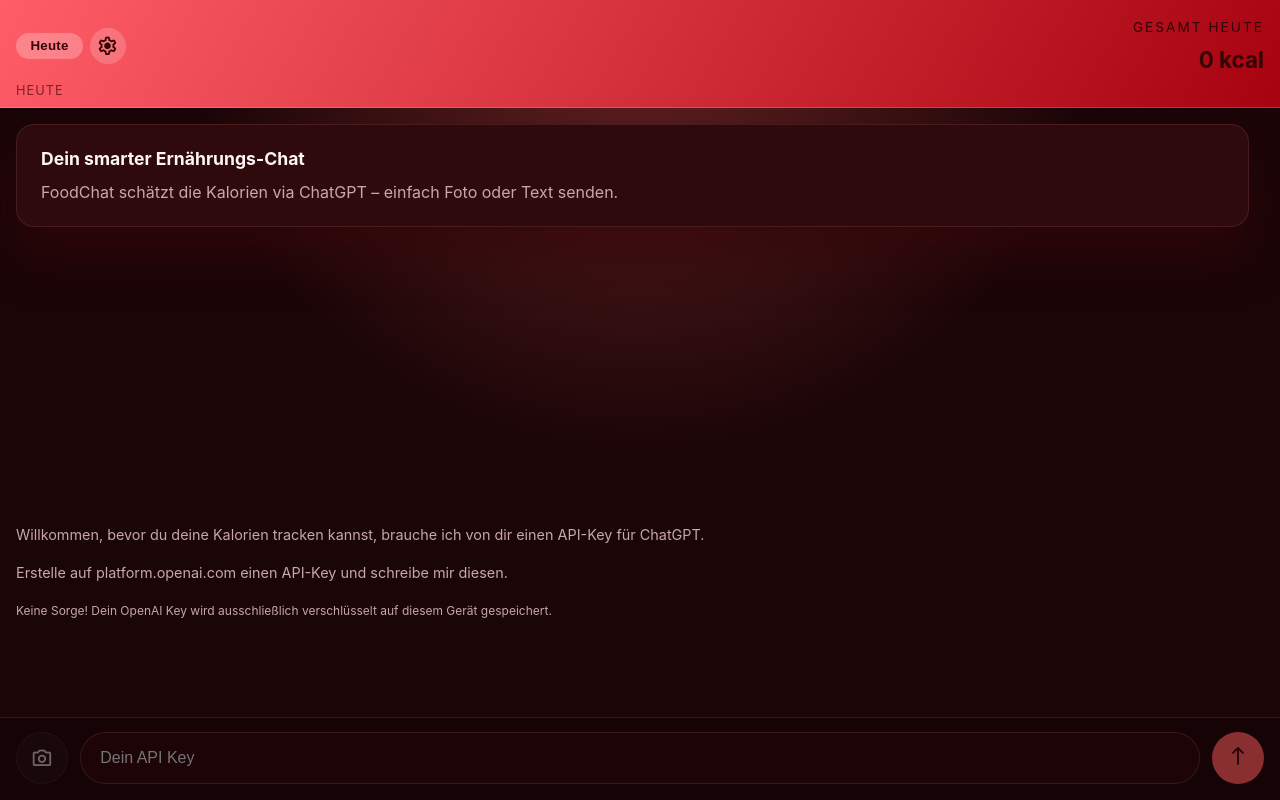
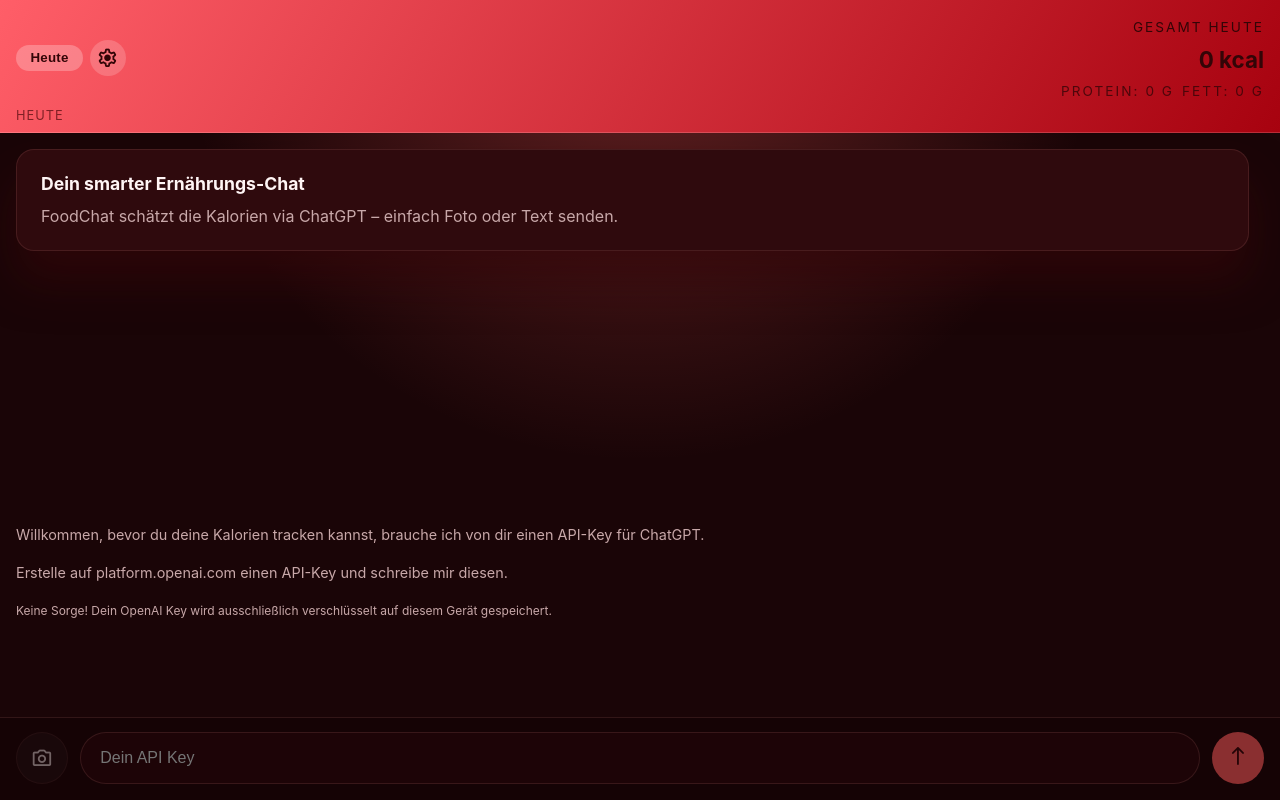
Before and after one commit to w1nte/FoodChat, a React (Vite) app: page / in a window 1280 px wide. Built offline with nearby package versions, Linux system fonts and the light colour scheme.

Commit message:
Add macros

```diff
--- a/dev-dist/sw.js
+++ b/dev-dist/sw.js
@@ -82,7 +82,7 @@ define(['./workbox-54d0af47'], (function (workbox) { 'use strict';
     "revision": "3ca0b8505b4bec776b69afdba2768812"
   }, {
     "url": "index.html",
-    "revision": "0.m6k7bgmatc8"
+    "revision": "0.1rf8gs6ooeo"
   }], {});
   workbox.cleanupOutdatedCaches();
   workbox.registerRoute(new workbox.NavigationRoute(workbox.createHandlerBoundToURL("index.html"), {
--- a/src/App.css
+++ b/src/App.css
@@ -150,6 +150,16 @@
   margin-top: 0.2rem;
 }
 
+.header-macros {
+  display: flex;
+  gap: 0.5rem;
+  font-size: 0.8rem;
+  text-transform: uppercase;
+  letter-spacing: 0.08em;
+  color: rgba(51, 5, 7, 0.8);
+  margin-top: 0.15rem;
+}
+
 .chat-body {
   flex: 1;
   display: flex;
@@ -284,9 +294,30 @@
 
 .nutrition-meta {
   display: flex;
+  flex-direction: column;
+  gap: 0.35rem;
+}
+
+.macro-top {
+  display: flex;
   align-items: center;
   gap: 0.5rem;
   flex-wrap: wrap;
+}
+
+.macro-row {
+  display: flex;
+  gap: 0.35rem;
+  flex-wrap: wrap;
+}
+
+.macro-pill {
+  border-radius: 999px;
+  border: 1px solid rgba(255, 255, 255, 0.15);
+  padding: 0.15rem 0.65rem;
+  font-size: 0.78rem;
+  color: var(--text-muted);
+  background: rgba(255, 255, 255, 0.04);
 }
 
 .nutrition-toggle {
--- a/src/App.jsx
+++ b/src/App.jsx
@@ -24,11 +24,13 @@ Struktur:
 {
   "type": "setting" | "nutrition" | "ask",
   "message": "<deine kurze Antwort auf Deutsch>",
-  "calories": <Zahl>
+  "calories": <Zahl>,
+  "protein": <Zahl>,
+  "fat": <Zahl>
 }
 
 - "setting": Verwende nur, wenn der aktuelle Nutzer seinen OpenAI Key bestätigt oder ein lokaler Wert aktualisiert werden soll. calories = 0.
-- "nutrition": Schätze Kalorien anhand von Bild und/oder Text. "message" enthält eine kurze Beschreibung samt kcal. calories ist eine positive Ganzzahl.
+- "nutrition": Schätze Kalorien, Protein und Fett anhand von Bild und/oder Text. "message" enthält eine kurze Beschreibung samt kcal. calories/protein/fat sind positive Ganzzahlen (Protein/Fett in g).
 - "ask": Nutze dies, wenn mehr Informationen zu Portion, Zutaten oder Zubereitung fehlen. calories = 0.
 Nutze ausschließlich die bereitgestellten Informationen.`,
   en: `You are FoodChat, a nutrition assistant for photo and text descriptions of meals.
@@ -37,10 +39,12 @@ Structure:
 {
   "type": "setting" | "nutrition" | "ask",
   "message": "<your short answer in English>",
-  "calories": <number>
+  "calories": <number>,
+  "protein": <number>,
+  "fat": <number>
 }
 - "setting": Use only to confirm the API key or change a local setting. calories = 0.
-- "nutrition": Estimate calories based on the provided description or image. "message" should include a short description and kcal. calories is a positive integer.
+- "nutrition": Estimate calories, protein, and fat from the provided description or image. "message" should include a short description plus kcal. calories/protein/fat are positive integers (grams for protein/fat).
 - "ask": Use when you need more info about portion size, ingredients, or preparation. calories = 0.
 Use only the supplied information.`,
 }
@@ -97,6 +101,8 @@ const TRANSLATIONS = {
     rememberPassphraseLabel: 'Passwort auf diesem Gerät merken',
     rememberPassphraseHint: 'Wenn aktiviert, musst du das Passwort nicht bei jedem Start erneut eingeben.',
     rememberPassphrasePrompt: 'Bitte gib dein aktuelles Passwort ein, damit ich es speichern kann:',
+    proteinLabel: 'Protein',
+    fatLabel: 'Fett',
   },
   en: {
     today: 'Today',
@@ -146,6 +152,8 @@ const TRANSLATIONS = {
     rememberPassphraseLabel: 'Remember passphrase on this device',
     rememberPassphraseHint: 'When enabled you will not be asked for your passphrase on every launch.',
     rememberPassphrasePrompt: 'Enter your current passphrase so I can remember it:',
+    proteinLabel: 'Protein',
+    fatLabel: 'Fat',
   },
 }
 
@@ -203,8 +211,16 @@ const RESPONSE_SCHEMA = {
         type: 'integer',
         minimum: 0,
       },
+      protein: {
+        type: 'integer',
+        minimum: 0,
       },
-    required: ['type', 'message', 'calories'],
+      fat: {
+        type: 'integer',
+        minimum: 0,
+      },
+    },
+    required: ['type', 'message', 'calories', 'protein', 'fat'],
   },
 }
 
@@ -354,6 +370,8 @@ const parseAssistantPayload = (rawText, fallbackMessage) => {
     type: 'ask',
     message: fallbackMessage,
     calories: 0,
+    protein: 0,
+    fat: 0,
   }
   if (!rawText) return fallback
   try {
@@ -367,7 +385,15 @@ const parseAssistantPayload = (rawText, fallbackMessage) => {
       type === 'nutrition' && Number.isFinite(Number(parsed.calories))
         ? Math.max(0, Math.round(Number(parsed.calories)))
         : 0
-    return { type, message, calories }
+    const protein =
+      type === 'nutrition' && Number.isFinite(Number(parsed.protein))
+        ? Math.max(0, Math.round(Number(parsed.protein)))
+        : 0
+    const fat =
+      type === 'nutrition' && Number.isFinite(Number(parsed.fat))
+        ? Math.max(0, Math.round(Number(parsed.fat)))
+        : 0
+    return { type, message, calories, protein, fat }
   } catch {
     return fallback
   }
@@ -588,6 +614,26 @@ function App() {
 
   const todaysDay = history[todayKey] ?? createEmptyDay(todayKey)
   const todaysCalories = useMemo(() => sumCalories(todaysDay), [todaysDay])
+  const todaysProtein = useMemo(
+    () =>
+      todaysDay.messages.reduce((total, message) => {
+        if (message.kind === 'nutrition' && message.protein && !message.disabled) {
+          return total + message.protein
+        }
+        return total
+      }, 0),
+    [todaysDay],
+  )
+  const todaysFat = useMemo(
+    () =>
+      todaysDay.messages.reduce((total, message) => {
+        if (message.kind === 'nutrition' && message.fat && !message.disabled) {
+          return total + message.fat
+        }
+        return total
+      }, 0),
+    [todaysDay],
+  )
   const activeDayLabel =
     activeDayId === todayKey ? t('todayUpper') : formatDay(activeDayId, longDayFormatter)
   const historyItems = useMemo(() => {
@@ -773,6 +819,8 @@ function App() {
         text: structured.message,
         kind: structured.type,
         calories: structured.calories,
+        protein: structured.protein,
+        fat: structured.fat,
         createdAt: new Date().toISOString(),
       }
       if (structured.type === 'nutrition') {
@@ -844,6 +892,14 @@ function App() {
               <strong>
                 {numberFormatter.format(todaysCalories)} kcal
               </strong>
+              <div className="header-macros">
+                <span>
+                  {t('proteinLabel')}: {numberFormatter.format(todaysProtein)} g
+                </span>
+                <span>
+                  {t('fatLabel')}: {numberFormatter.format(todaysFat)} g
+                </span>
+              </div>
             </div>
           </div>
           <p className="day-note">{activeDayLabel}</p>
@@ -872,6 +928,8 @@ function App() {
               ]
                 .filter(Boolean)
                 .join(' ')
+              const proteinValue = Number.isFinite(message.protein) ? message.protein : 0
+              const fatValue = Number.isFinite(message.fat) ? message.fat : 0
 
               return (
                 <li key={message.id} className={bubbleClass}>
@@ -882,6 +940,7 @@ function App() {
                     {message.text && <p>{message.text}</p>}
                     {message.kind === 'nutrition' && (
                       <div className="nutrition-meta">
+                        <div className="macro-top">
                           <span
                             className={`calorie-pill ${message.disabled ? 'disabled' : ''}`}
                           >
@@ -901,6 +960,15 @@ function App() {
                               {message.disabled ? 'visibility' : 'visibility_off'}
                             </span>
                           </button>
+                        </div>
+                        <div className="macro-row">
+                          <span className="macro-pill">
+                            {t('proteinLabel')}: {numberFormatter.format(proteinValue)} g
+                          </span>
+                          <span className="macro-pill">
+                            {t('fatLabel')}: {numberFormatter.format(fatValue)} g
+                          </span>
+                        </div>
                       </div>
                     )}
                     {message.kind === 'ask' && <span className="hint-pill">{t('hintAsk')}</span>}
```
Lines whose indentation alone changed are shown as unchanged.
